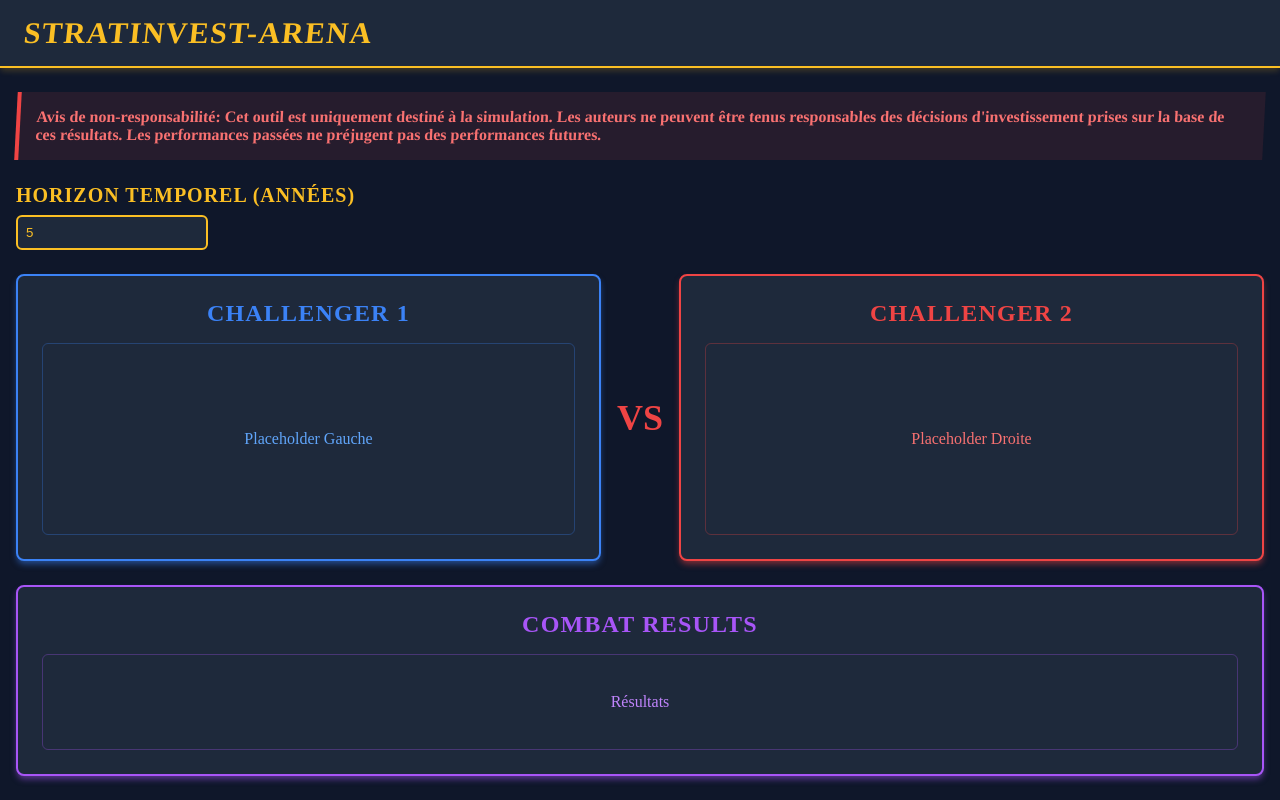
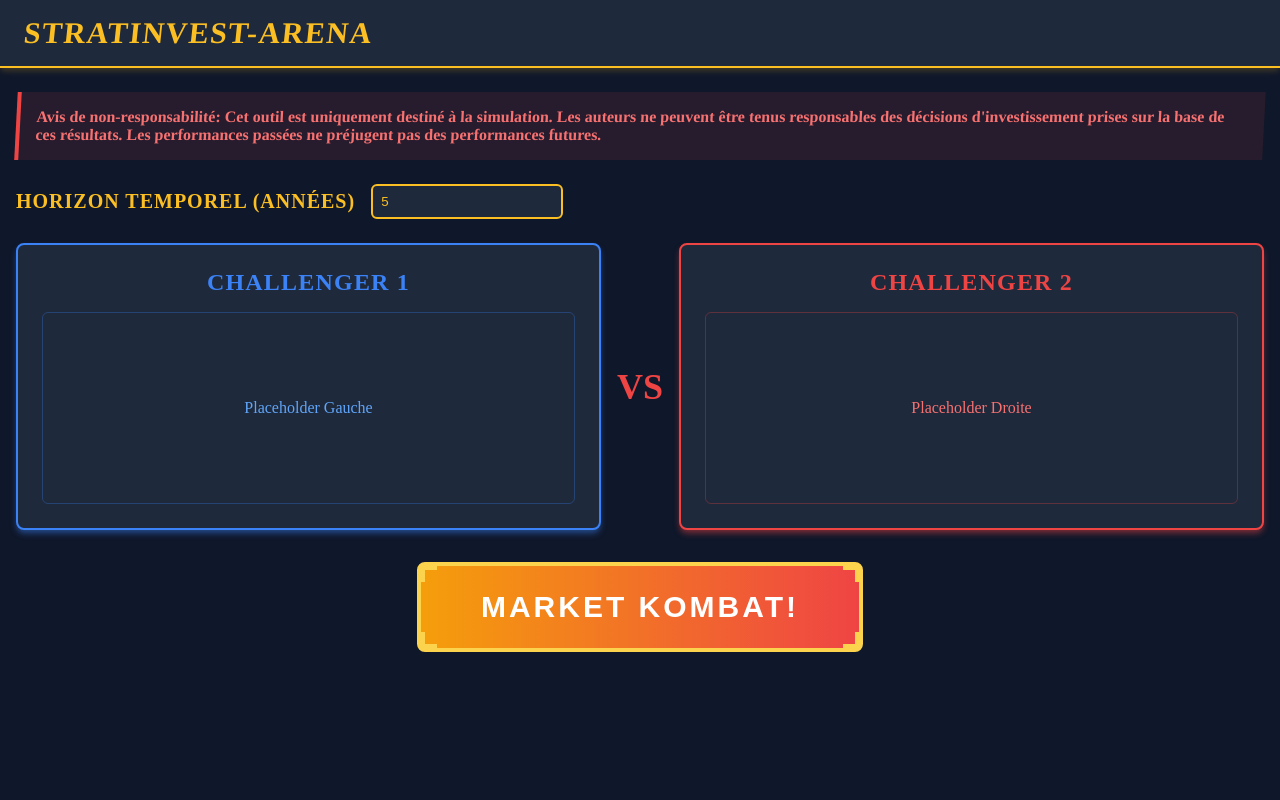
Before and after one commit to nbernard3/invest-arena, a Vue app: page / in a window 1280 px wide. Built offline with nearby package versions, Linux system fonts and the light colour scheme.

Commit message:
fixed a few layout issues

```diff
--- a/src/App.vue
+++ b/src/App.vue
@@ -14,14 +14,8 @@
 
     <div class="time-horizon">
       <label for="timeHorizon">Horizon temporel (années)</label>
-      <input
-        type="number"
-        id="timeHorizon"
-        v-model="selectedTimeHorizon"
-        @input="validateTimeHorizon"
-        min="5"
-        max="30"
-      />
+      <input type="number" id="timeHorizon" v-model="selectedTimeHorizon" @input="validateTimeHorizon" min="5"
+        max="30" />
     </div>
 
     <div class="arena">
@@ -42,10 +36,28 @@
       </div>
     </div>
 
-    <div class="results">
-      <div class="results-title">Combat Results</div>
-      <div class="results-content">
-        <p>Résultats</p>
+    <div class="button-container">
+      <button @click="handleFightSimulation" :disabled="isLoading" class="fight-button">
+        <span class="lucide-swords"></span>
+        <span>
+          {{ isLoading ? 'FIGHTING...' : 'MARKET KOMBAT!' }}
+        </span>
+        <span class="lucide-swords"></span>
+
+        <div class="corner corner-tl"></div>
+        <div class="corner corner-tr"></div>
+        <div class="corner corner-bl"></div>
+        <div class="corner corner-br"></div>
+      </button>
+    </div>
+
+    <!-- Results -->
+    <div v-if="showResults" class="fade-in">
+      <div class="results">
+        <div class="results-title">Combat Results</div>
+        <div class="results-content">
+          <p>Résultats</p>
+        </div>
       </div>
     </div>
   </div>
@@ -56,26 +68,44 @@ export default {
   name: 'InvestmentSimulator',
   data() {
     return {
-      selectedTimeHorizon: '5'
+      selectedTimeHorizon: '5',
+      showResults: false,
+      isLoading: false
     }
   },
   methods: {
     validateTimeHorizon(event) {
       const value = Math.min(Math.max(parseInt(event.target.value) || 5, 5), 30)
       this.selectedTimeHorizon = value.toString()
+    },
+
+    async handleFightSimulation() {
+      this.isLoading = true
+      this.showResults = false
+
+      // Simulate computation time
+      await new Promise(resolve => setTimeout(resolve, 1000))
+
+      // Here you'll add your actual simulation logic
+
+      this.showResults = true
+      this.isLoading = false
     }
   }
 }
 </script>
 
 <style>
-*, *::before, *::after {
+*,
+*::before,
+*::after {
   margin: 0;
   padding: 0;
   box-sizing: border-box;
 }
 
-html, body {
+html,
+body {
   margin: 0;
   padding: 0;
   min-height: 100vh;
@@ -121,16 +151,17 @@ nav h1 {
 
 .time-horizon {
   margin-bottom: 1.5rem;
+  display: flex;
+  align-items: center;
+  gap: 1rem;
 }
 
 .time-horizon label {
-  display: block;
   font-size: 1.25rem;
   font-weight: bold;
   color: #fbbf24;
   text-transform: uppercase;
   letter-spacing: 0.05em;
-  margin-bottom: 0.5rem;
 }
 
 .time-horizon input {
@@ -257,4 +288,68 @@ nav h1 {
 .results-content p {
   color: #c084fc;
 }
+
+.fight-button {
+  display: flex;
+  align-items: center;
+  justify-content: center;
+  gap: 0.75rem;
+  padding: 1.5rem 3rem;
+  background: linear-gradient(to right, #f59e0b, #ef4444);
+  border-radius: 0.5rem;
+  border: 4px solid #fcd34d;
+  font-size: 1.875rem;
+  font-weight: bold;
+  color: white;
+  text-transform: uppercase;
+  letter-spacing: 0.1em;
+  position: relative;
+  transition: transform 0.2s, box-shadow 0.2s;
+}
+
+.fight-button:hover {
+  transform: scale(1.05);
+  background: linear-gradient(to right, #fbbf24, #f87171);
+  box-shadow: 0 10px 15px -3px rgba(0, 0, 0, 0.2);
+}
+
+.fight-button:disabled {
+  opacity: 0.5;
+  cursor: not-allowed;
+}
+
+.corner {
+  position: absolute;
+  width: 1rem;
+  height: 1rem;
+  border: 4px solid #fcd34d;
+}
+
+.corner-tl { top: 0; left: 0; border-right: 0; border-bottom: 0; }
+.corner-tr { top: 0; right: 0; border-left: 0; border-bottom: 0; }
+.corner-bl { bottom: 0; left: 0; border-right: 0; border-top: 0; }
+.corner-br { bottom: 0; right: 0; border-left: 0; border-top: 0; }
+
+@keyframes fade-in-down {
+  from {
+    opacity: 0;
+    transform: translateY(-20px);
+  }
+  to {
+    opacity: 1;
+    transform: translateY(0);
+  }
+}
+
+.fade-in {
+  animation: fade-in-down 0.5s ease-out;
+}
+
+.button-container {
+  display: flex;
+  justify-content: center;
+  align-items: center;
+  width: 100%;
+  margin: 2rem 0;
+}
 </style>
```
